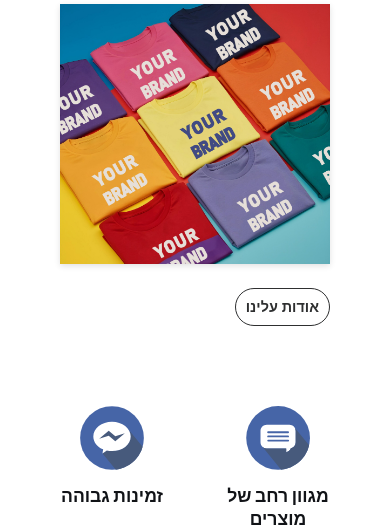
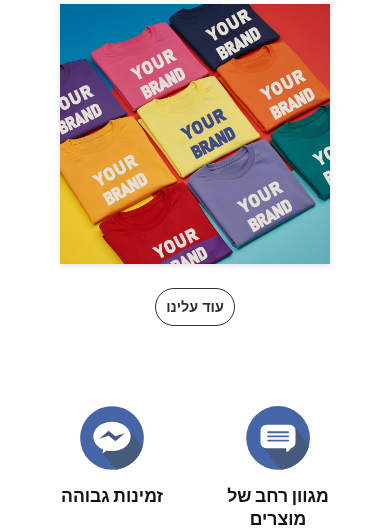
Before and after one commit to levynchi/arye-textile-branding, a Django app: page / in a window 390 px wide. Shown: the part 1373-1902 px from the top of the page. Run offline with Django 5.2, Linux system fonts and the light colour scheme; grey boxes labelled with a size stand in for pictures from a placeholder-image service; data that the repository does not hold is empty; some libraries are stand-ins or nearby versions; some web fonts are replaced.

Commit message:
content(home): change About button text to 'עוד עלינו'; style: center .info-actions on mobile

```diff
--- a/main/templates/home.html
+++ b/main/templates/home.html
@@ -71,7 +71,7 @@
                         אריה טקסטיל פועל בתל-אביב מאז 1948 ומביא איתו מסורת ארוכה של יצירה וחדשנות. אנחנו מתמחים בייצור טקסטיל איכותי, הדפסות מתקדמות ומיתוג, לצד שירותי גזרנות ותדמיתנות. בין המוצרים שלנו תמצאו גם קולקציות ייחודיות לתינוקות – הכל בעיצוב אישי וברמת גימור גבוהה.
                     </p>
                     <div class="info-actions">
-                        <a class="slider-all" href="{% url 'about' %}" aria-label="למעבר לעמוד אודות עלינו">אודות עלינו</a>
+                        <a class="slider-all" href="{% url 'about' %}" aria-label="למעבר לעמוד אודות עלינו">עוד עלינו</a>
                     </div>
                 </div>
                 <figure class="info-image">
--- a/static/home.css
+++ b/static/home.css
@@ -59,7 +59,7 @@ body{margin:0;font-family:var(--font-sans);background:#fff;color:var(--text);}
 	.info-text p{grid-area:text; line-height:1.2; font-size:0.9rem; text-align:right}
 	.info-image{grid-area:image; justify-content:center; align-items:center;}
 	.info-image img{width:100%; height:clamp(260px, 50vw, 380px); object-fit:cover;}
-	.info-text .info-actions{grid-area:button; margin-top:10px; text-align:right}
+	.info-text .info-actions{grid-area:button; margin-top:10px; text-align:center}
 	/* Mobile: use fixed font-size for slider buttons (override clamp) */
 	.slider-all{font-size:0.95rem}
 	/* Smaller button padding for the About button on mobile */
```
